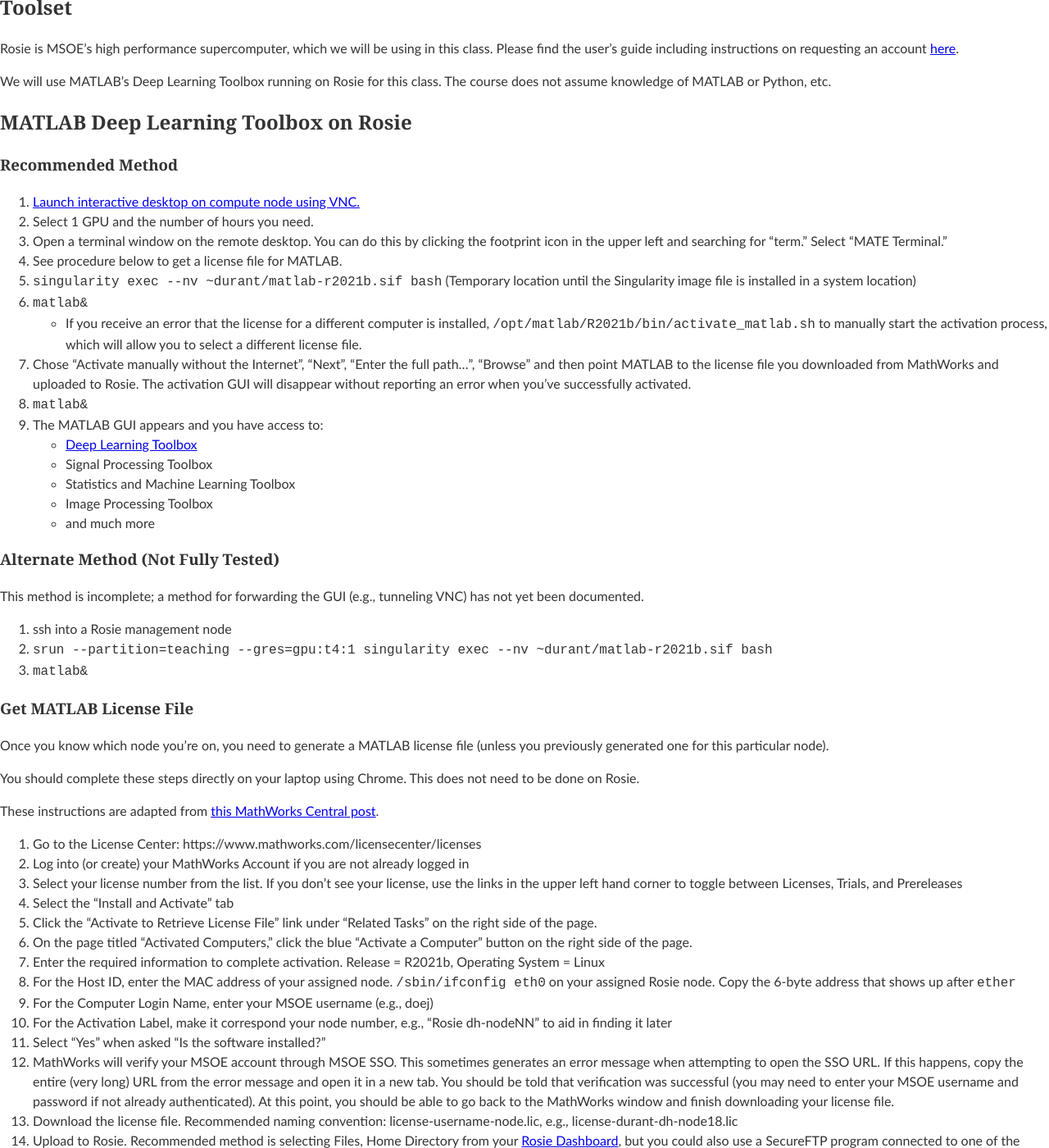
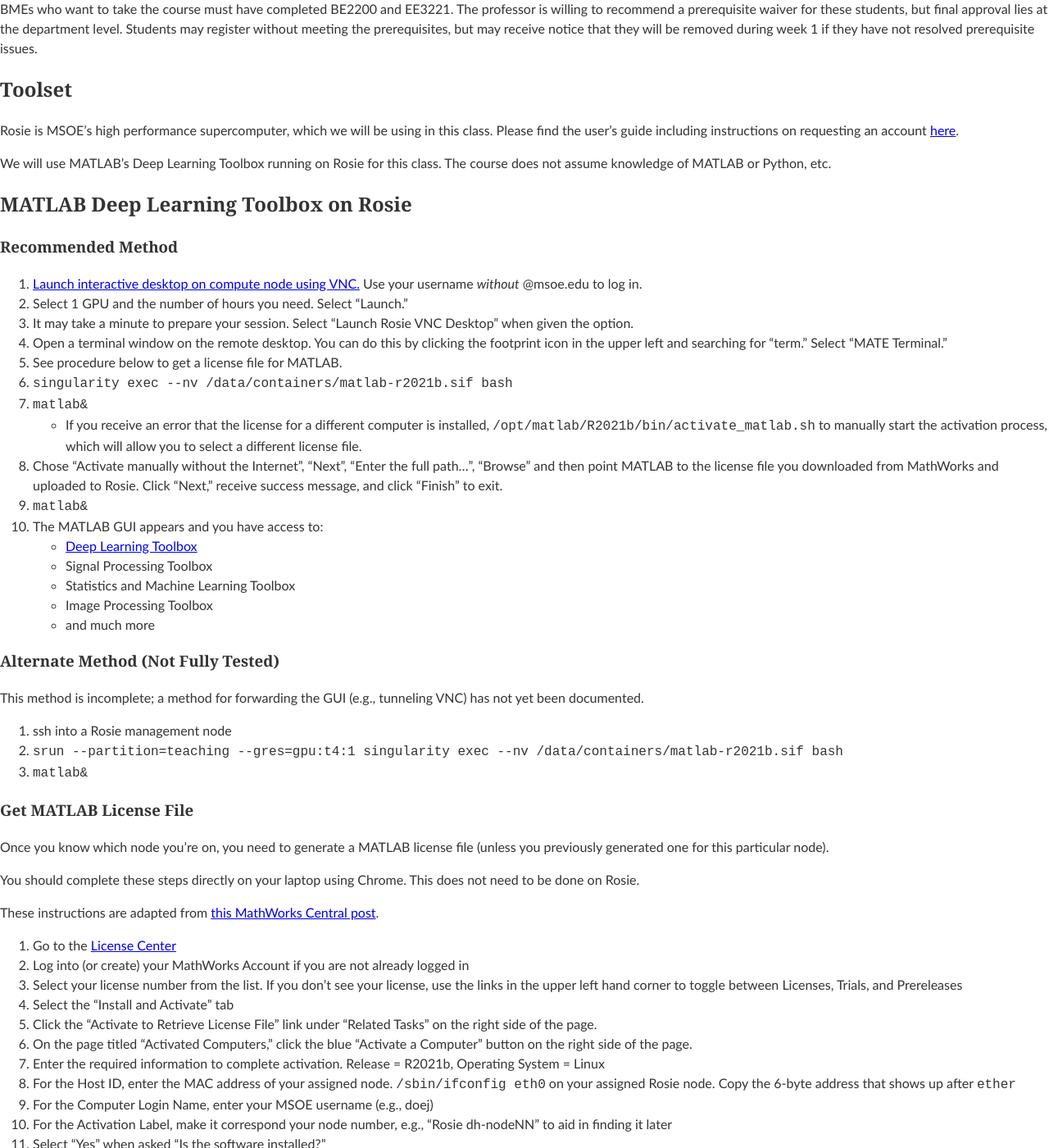
Before and after one commit to edurant/edurant.github.io, a Jekyll site: the page built from courses/cs4981/index.md, in a window 1280 px wide and 1400 px high, scrolled down 663 px. Shown: the whole window at 82% size. Built offline with Jekyll 4.4.1, drawn with Linux system fonts in a browser that asks for light colours.

Commit message:
cs4981: improve Rosie/MATLAB instructions, post 1st lab

```diff
--- a/courses/cs4981/index.md
+++ b/courses/cs4981/index.md
@@ -30,14 +34,15 @@
 
 ### Recommended Method
 
-1. [Launch interactive desktop on compute node using VNC.](https://dh-ood.hpc.msoe.edu/pun/sys/dashboard/batch_connect/sys/rosie_vnc_desktop/session_contexts/new)
-1. Select 1 GPU and the number of hours you need.
+1. [Launch interactive desktop on compute node using VNC.](https://dh-ood.hpc.msoe.edu/pun/sys/dashboard/batch_connect/sys/rosie_vnc_desktop/session_contexts/new) Use your username *without* @msoe.edu to log in.
+1. Select 1 GPU and the number of hours you need. Select "Launch."
+1. It may take a minute to prepare your session. Select "Launch Rosie VNC Desktop" when given the option.
 1. Open a terminal window on the remote desktop. You can do this by clicking the footprint icon in the upper left and searching for "term." Select "MATE Terminal."
 1. See procedure below to get a license file for MATLAB.
-1. `singularity exec --nv ~durant/matlab-r2021b.sif bash` (Temporary location until the Singularity image file is installed in a system location)
+1. `singularity exec --nv /data/containers/matlab-r2021b.sif bash`
 1. `matlab&`
    * If you receive an error that the license for a different computer is installed, `/opt/matlab/R2021b/bin/activate_matlab.sh` to manually start the activation process, which will allow you to select a different license file.
-1. Chose "Activate manually without the Internet", "Next", "Enter the full path...", "Browse" and then point MATLAB to the license file you downloaded from MathWorks and uploaded to Rosie. The activation GUI will disappear without reporting an error when you've successfully activated.
+1. Chose "Activate manually without the Internet", "Next", "Enter the full path...", "Browse" and then point MATLAB to the license file you downloaded from MathWorks and uploaded to Rosie. Click "Next," receive success message, and click "Finish" to exit.
 1. `matlab&`
 1. The MATLAB GUI appears and you have access to:
    * [Deep Learning Toolbox](https://www.mathworks.com/help/deeplearning/getting-started-with-deep-learning-toolbox.html)
@@ -51,7 +56,7 @@
 This method is incomplete; a method for forwarding the GUI (e.g., tunneling VNC) has not yet been documented.
 
 1. ssh into a Rosie management node
-1. `srun --partition=teaching --gres=gpu:t4:1 singularity exec --nv ~durant/matlab-r2021b.sif bash`
+1. `srun --partition=teaching --gres=gpu:t4:1 singularity exec --nv /data/containers/matlab-r2021b.sif bash`
 1. `matlab&`
 
 ### Get MATLAB License File
@@ -62,7 +67,7 @@
 
 These instructions are adapted from [this MathWorks Central post](https://www.mathworks.com/matlabcentral/answers/235126-how-do-i-generate-a-matlab-license-file#answer_190013).
 
-1. Go to the License Center: https://www.mathworks.com/licensecenter/licenses
+1. Go to the [License Center](https://www.mathworks.com/licensecenter/licenses)
 1. Log into (or create) your MathWorks Account if you are not already logged in
 1. Select your license number from the list. If you don't see your license, use the links in the upper left hand corner to toggle between Licenses, Trials, and Prereleases
 1. Select the "Install and Activate" tab
```
Also changed, not shown: other parts of courses/cs4981/index.md (+4 -0 lines), courses/cs4981/week1lab.md (added, +17 -0 lines).
